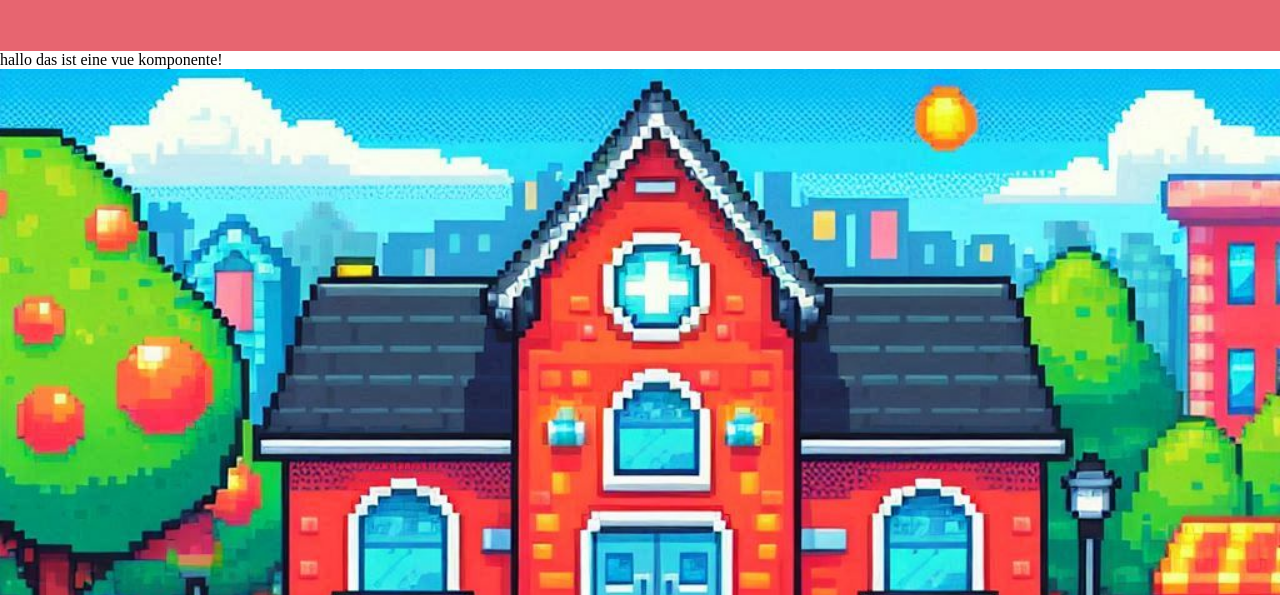
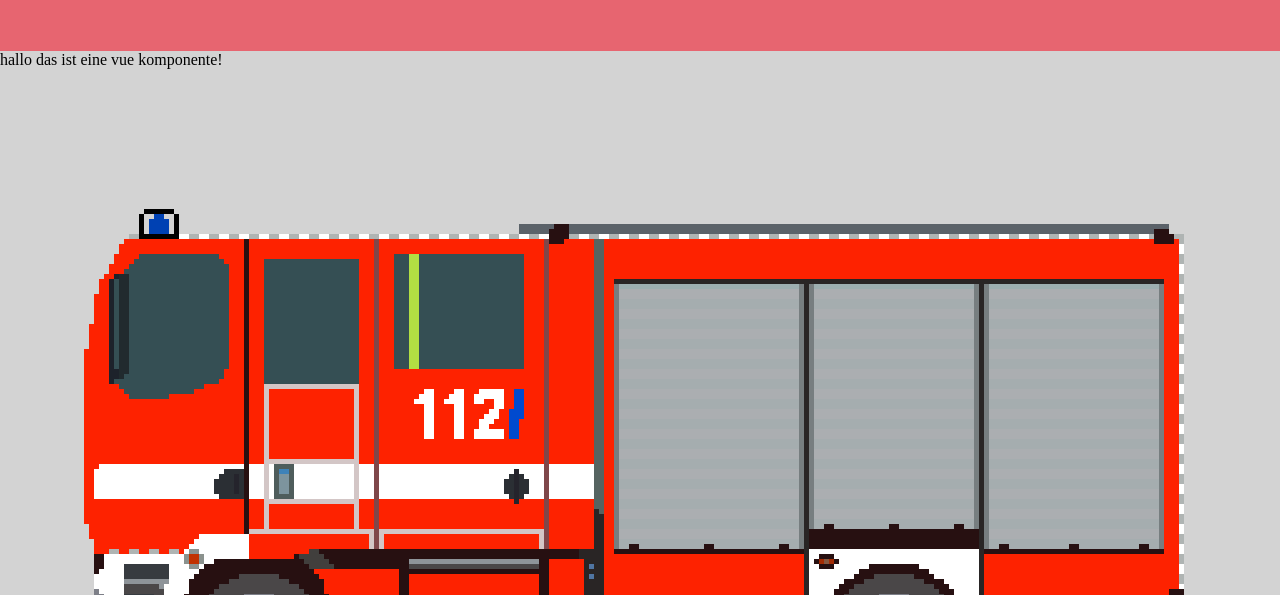
Before and after one commit to vsleo/LoeschZwerge, an Astro site in the folder FrontEnd/: page /car in a window 1280 px wide. Shown: the part 205-800 px from the top of the page. Built offline with nearby package versions, Linux system fonts and the light colour scheme; Astro itself is replaced by a stand-in of ours.

Commit message:
Added GitHub Pages - Test Run

```diff
--- a/FrontEnd/package.json
+++ b/FrontEnd/package.json
@@ -6,7 +6,8 @@
     "dev": "astro dev",
     "build": "astro build",
     "preview": "astro preview",
-    "astro": "astro"
+    "astro": "astro",
+    "deploy": "astro build && gh-pages -d dist"
   },
   "dependencies": {
     "@astrojs/vue": "^5.0.10",
@@ -17,6 +18,7 @@
   "devDependencies": {
     "@eslint/css": "^0.7.0",
     "eslint": "^9.25.0",
+    "gh-pages": "^6.3.0",
     "globals": "^16.0.0",
     "typescript-eslint": "^8.30.1"
   }
--- a/FrontEnd/src/components/Car.astro
+++ b/FrontEnd/src/components/Car.astro
@@ -5,13 +5,18 @@ import Test from "./Test.vue"
 
 <Header></Header>
 <Test></Test>
-<img src="/Feuerwehrauto.png" />
+<img src="/Feuerwehrauto-LF10.png" />
 
 <style>
     img {
-        width: 100%;
+        width: 100;
+        padding-bottom: 3vw;
+        padding-left: 1.5vw;
+        background-color: lightgrey;
+    }
 
-
+    body {
+        background-color: rgb(blue);
     }
 
 </style>
--- a/FrontEnd/src/layouts/Layout.astro
+++ b/FrontEnd/src/layouts/Layout.astro
@@ -18,5 +18,6 @@
 		margin: 0;
 		width: 100%;
 		height: 100%;
+		background-color: lightgray;
 	}
 </style>
```
Also changed, not shown: FrontEnd/public/Feuerwehrauto-LF10.png (added), FrontEnd/src/assets/Feuerwehrauto-LF10.png (added), 1 other file.
